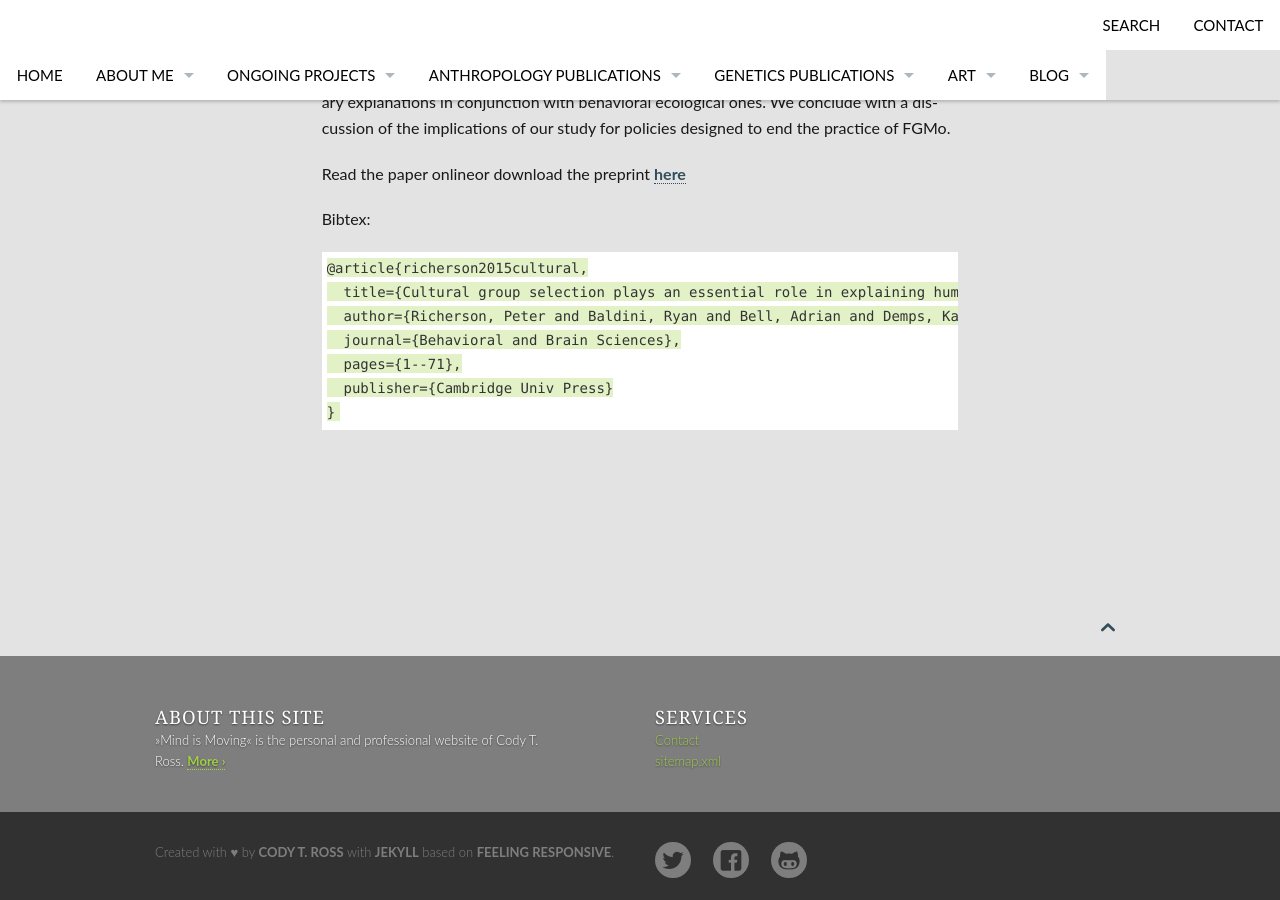
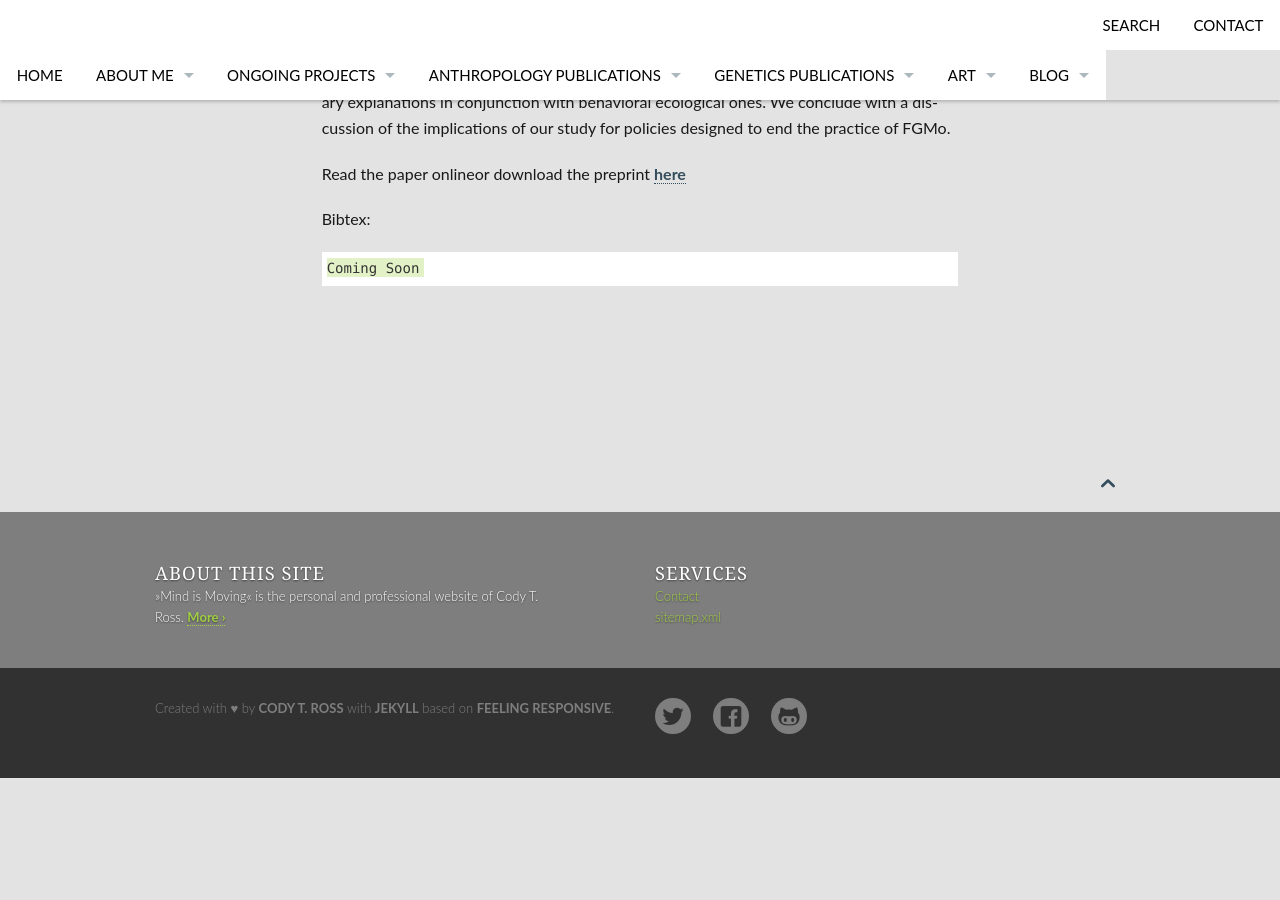
Before and after one commit to Ctross/Ctross.github.io, a Jekyll site: the page built from anthropology/oumodels/index.md, in a window 1280 px wide and 900 px high, scrolled down 726 px. Built offline with Jekyll 4.4.1, drawn with Linux system fonts in a browser that asks for light colours; after the commit the page ends 1504 px from its top, so only the background shows below that.

Commit message:
Update index.md

````diff
--- a/anthropology/oumodels/index.md
+++ b/anthropology/oumodels/index.md
@@ -31,13 +31,7 @@ Read the paper onlineor download the preprint [here][1]
 
 Bibtex:
 ```
-@article{richerson2015cultural,
-  title={Cultural group selection plays an essential role in explaining human cooperation: A sketch of the evidence},
-  author={Richerson, Peter and Baldini, Ryan and Bell, Adrian and Demps, Kathryn and Frost, Karl and Hillis, Vicken     and Mathew, Sarah and Newton, Emily and Narr, Nicole and Newson, Lesley and Ross, Cody, and others},
-  journal={Behavioral and Brain Sciences},
-  pages={1--71},
-  publisher={Cambridge Univ Press}
-}
+Coming Soon
 ```
 
 
````
